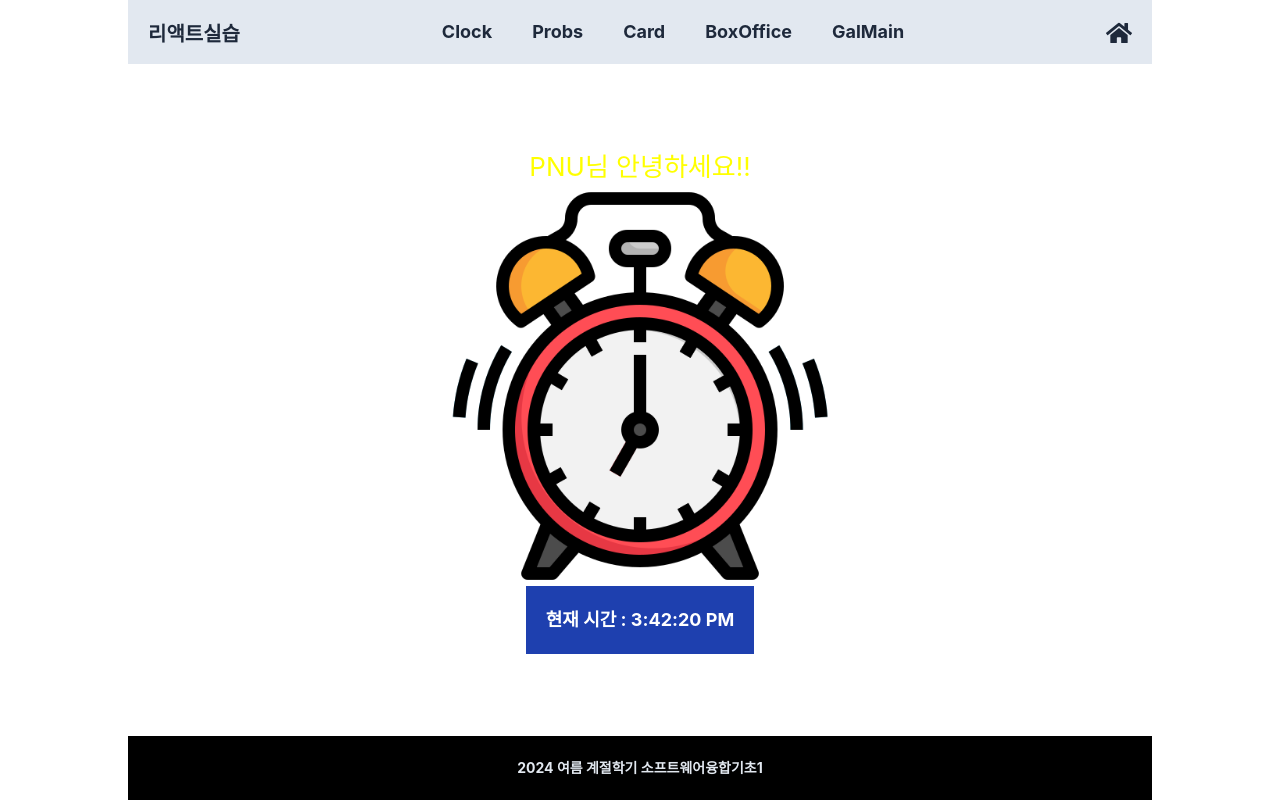
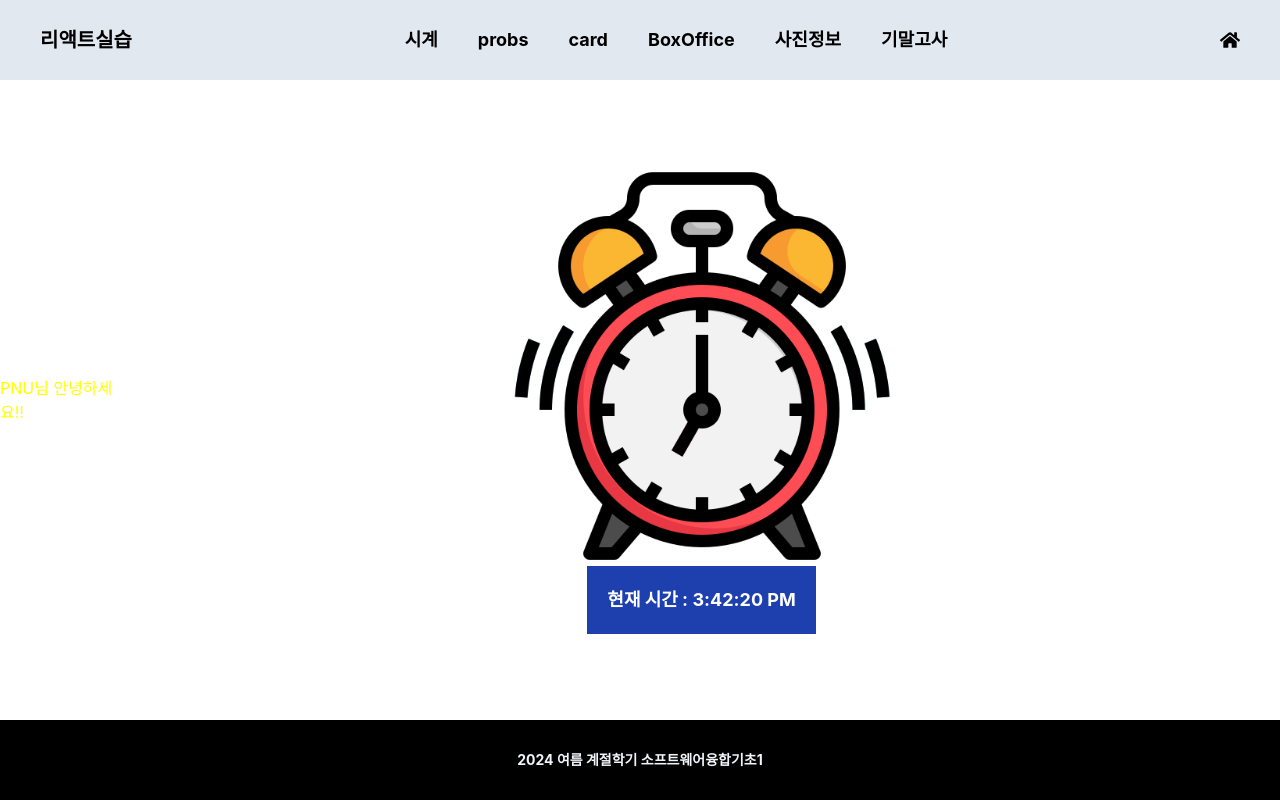
Before and after one commit to reductant01/basic-of-software-convergence-1-react, a React (Create React App) app: page / in a window 1280 px wide. Built offline with nearby package versions, Linux system fonts and the light colour scheme.

Commit message:
기말고사

```diff
--- a/src/App.js
+++ b/src/App.js
@@ -1,43 +1,39 @@
 // import logo from './logo.svg';
 import './App.css';
-import { FaHome } from "react-icons/fa"; //home 아이콘
-
+import { FaHome } from "react-icons/fa";
 // 라우팅
 import { BrowserRouter, Routes, Route, Link } from 'react-router-dom';
 
 import Hello from './01/Hello';
-import MyDiv1 from './02/MyDiv1';
+import MyDiv from './02/MyDiv';
 import CardMain from './03/CardMain';
 import BoxOffice from './04/BoxOffice';
 import GalMain from './05/GalMain';
+import Final from './test/Final';
 
 function App() {
   return (
     <BrowserRouter>
-      <div className='App-header'>
-        <main className='flex flex-col justify-center items-center
-                     w-full md:w-4/5
-                     h-full'>
-          <header className='w-full h-16 bg-slate-200
-                           flex justify-between
-                           p-5 text-slate-800'>
+      <div className="flex flex-col w-full max-w-screen-xl h-screen mx-auto overscroll-y-auto">
+        <header className='flex justify-between items-center
+                          text-xl font-bold h-20 p-10 bg-slate-200'>
           <h1 className='text-xl font-bold'>리액트실습</h1>
           <ul className='text-lg font-bold
                        flex justify-center items-center'>
             <li className='px-5 rounded-sm
                          hover:text-blue-700 hover:cursor-pointer
                         '>
-                <Link to="/">Clock</Link>
+              <Link to='/'>시계</Link>
             </li>
             <li className='px-5 rounded-sm
                          hover:text-blue-700 hover:cursor-pointer
                         '>
-                <Link to='/probs'>Probs</Link>
+              <Link to='/probs'>probs</Link>
             </li>
             <li className='px-5 rounded-sm
                          hover:text-blue-700 hover:cursor-pointer
                         '>
-                <Link to='/card'>Card</Link>
+              <Link to='/card'>card</Link>
             </li>
             <li className='px-5 rounded-sm
                          hover:text-blue-700 hover:cursor-pointer
@@ -47,33 +43,35 @@ function App() {
             <li className='px-5 rounded-sm
                          hover:text-blue-700 hover:cursor-pointer
                         '>
-                <Link to='/gal'>GalMain</Link>
+              <Link to='/gal'>사진정보</Link>
+            </li>
+            <li className='px-5 rounded-sm
+                         hover:text-blue-700 hover:cursor-pointer
+                        '>
+              <Link to='/final'>기말고사</Link>
             </li>
           </ul>
           <div>
             <Link to='/'><FaHome /></Link>
           </div>
         </header>
-
-          <div className="w-full grow overflow-y-auto
-                        flex flex-col justify-center items-center">
+        <main className='grow w-full flex justify-center items-center overflow-y-auto '>
           <Routes>
             <Route path='/' element={<Hello />} />
-              <Route path='/probs' element={<MyDiv1 />} />
+            <Route path='/probs' element={<MyDiv />} />
             <Route path='/card' element={<CardMain />} />
             <Route path='/box' element={<BoxOffice />} />
             <Route path='/gal' element={<GalMain />} />
+            <Route path='/final' element={<Final />} />
           </Routes>
-          </div>
 
-          <footer className="w-full h-16
-                           flex justify-center items-center
-                           bg-black text-slate-200">
+        </main>
+        <footer className='flex justify-center items-center
+                        h-20 bg-black text-slate-100'>
           <p className='text-sm font-bold'>
             2024 여름 계절학기 소프트웨어융합기초1
           </p>
         </footer>
-        </main>
       </div>
     </BrowserRouter>
   );
--- /dev/null
+++ b/src/test/Final.js
@@ -0,0 +1,138 @@
+import { useState, useEffect, useRef } from "react"
+
+export default function Final() {
+  //상태변수
+  const [tdata, setTdata] = useState([]);
+  const [tags, setTags] = useState([]);
+  const [selMv, setSelMv] = useState("");
+
+  const inRef = useRef();
+
+  // 데이터 가져오기
+  const getData = ((kw) => {
+    let tmDt = inRef.current.value.replaceAll("-", "")
+    let url = `https://apis.data.go.kr/6260000/DailyWaterQualityService/cleanWaterQualityDetail?`;
+    url = url + `serviceKey=${process.env.REACT_APP_API_KEY}`;
+    url = url + `&pageNo=1&numOfRows=12&`;
+    url = url + `argDate=20240715&resultType=json`;
+
+    // console.log(url)
+
+    fetch(url)
+      .then(resp => resp.json())
+      .then(data => setTdata(data.cleanWaterQualityDetail.body.items.item))
+  })
+
+  // 제일 처음 한번
+  useEffect(() => {
+  }, [])
+
+
+  // 날짜가 선택되었을 때
+  const handleSelDt = ((e) => {
+    e.preventDefault();
+    console.log(inRef.current.value)
+    getData();
+  })
+
+  // 컴포넌트 생성시
+  useEffect(() => {
+
+  }, []);
+
+  // tdata가 변경될때 실행
+  useEffect(() => {
+    if (tdata.length == 0) return;
+
+    console.log(tdata)
+    let tm = tdata.map(item =>
+      <div>
+        <div className="h-full text-sm bg-white border border-gray-200 rounded-lg shadow
+                        flex flex-col p-5"
+        key={item.cwGroupNm}>
+          <div className="m-1 font-bold">
+            {item.cwGroupNm}
+          </div>
+          <div className="m-1 font-bold text-green-500">
+            {`${item.inspIemNm1} ( ${item.inspWqbs} )`}
+          </div>
+          <div className="grid grid-cols-2 gap-4
+                            ">
+            <div className="flex justify-center items-center
+                              border rounded-lg
+                              bg-blue-700
+                              h-8 ">
+              <div className="text-white mr-2">
+                {`명장검사`}
+              </div>
+              <div className="text-yellow-200 font-bold text-sm">
+                {item.mjValue}
+              </div>
+            </div>
+            <div className="flex justify-center items-center
+                              border rounded-lg
+                              bg-blue-700
+                              h-8 ">
+              <div className="text-white mr-2">
+                {`범어사검사`}
+              </div>
+              <div className="text-yellow-200 font-bold text-sm">
+                {item.buValue}
+              </div>
+            </div>
+            <div className="flex justify-center items-center
+                              border rounded-lg
+                              bg-blue-700
+                              h-8 ">
+              <div className="text-white mr-2">
+                {`화명검사`}
+              </div>
+              <div className="text-yellow-200 font-bold text-sm">
+                {item.hmValue}
+              </div>
+            </div>
+            <div className="flex justify-center items-center
+                              border rounded-lg
+                              bg-blue-700
+                              h-8 ">
+              <div className="text-white mr-2">
+                {`덕산검사`}
+              </div>
+              <div className="text-yellow-200 font-bold text-sm">
+                {item.dsValue}
+              </div>
+            </div>
+          </div>
+        </div>
+      </div>
+
+    )
+    setTags(tm);
+
+  }, [tdata]);
+
+  return (
+    <div className="h-full
+                    text-black w-10/12
+                    relative overflow-x-auto sm:rounded-lg
+                    ">
+      <form className="flex justify-end items-center
+                       mb-2
+                       text-lg">
+        <label htmlFor="dt" className="text-sm mr-5 font-bold">
+          날짜선택
+        </label>
+        <input type="date" id="dt"
+          ref={inRef} // input에 ref 속성주기
+          onChange={handleSelDt}
+          className="bg-gray-50 border border-gray-300 text-gray-900 text-sm rounded-lg focus:ring-blue-500 focus:border-blue-500 block ps-10 p-2.5 " />
+      </form>
+
+      <div className='text-black grid grid-cols-3 gap-4'>
+        {tags}
+      </div>
+
+
+    </div>
+  )
+}
```
Also changed, not shown: src/02/MyDiv.js (renamed from src/02/MyDiv1.js). Lines whose indentation alone changed are shown as unchanged.
